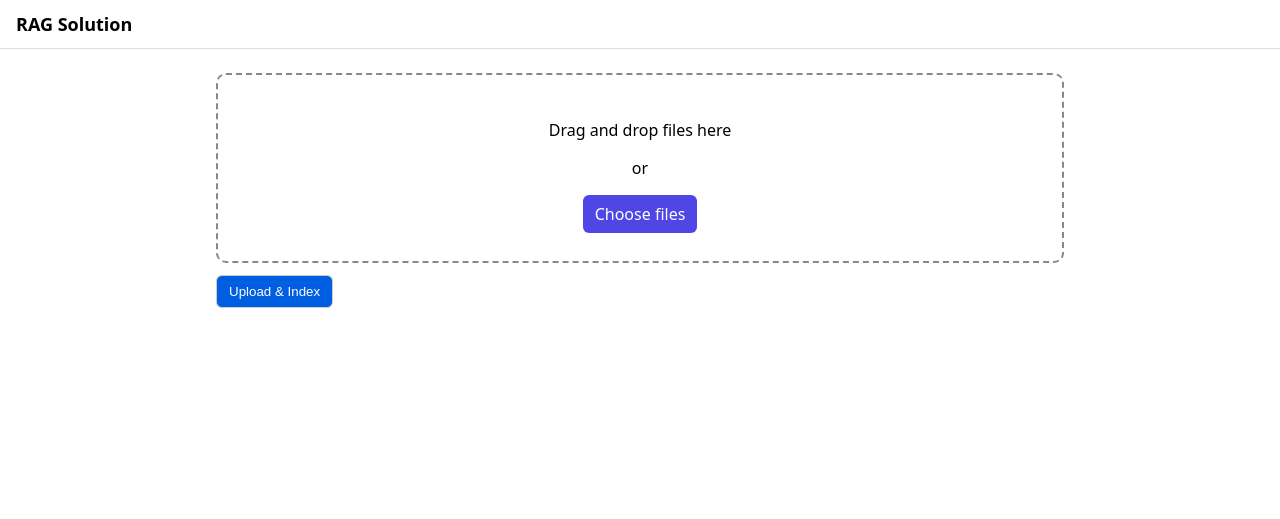
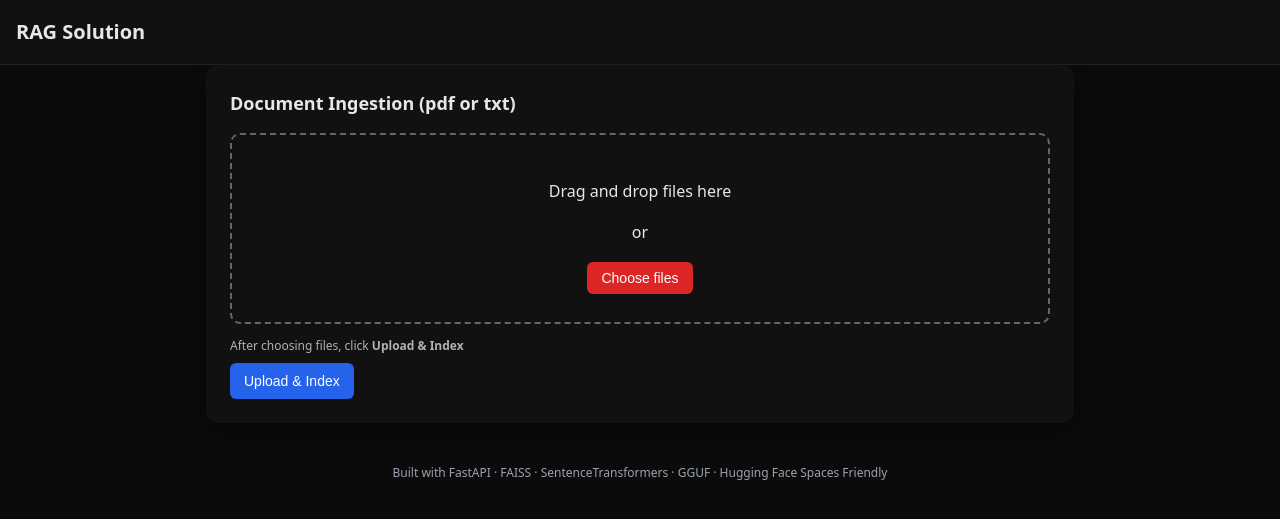
Before and after one commit to LeonardoMdSACode/LLMOps-RAG_solution_HS_spaces, a FastAPI app: page / in a window 1280 px wide. Shown: the top 519 px of the page. Run offline with FastAPI, Linux system fonts and the light colour scheme.

Commit message:
Updated the frontend

```diff
--- a/static/styles.css
+++ b/static/styles.css
@@ -1,25 +1,228 @@
 :root { color-scheme: light dark; }
+
 * { box-sizing: border-box; }
-body { margin: 0; font-family: ui-sans-serif, system-ui, -apple-system, Segoe UI, Roboto, Arial, "Apple Color Emoji", "Segoe UI Emoji"; }
-header { padding: 12px 16px; border-bottom: 1px solid #ddd; }
-header h1 { margin: 0; font-size: 18px; }
-main { max-width: 880px; margin: 24px auto; padding: 0 16px; }
 
-#dropzone { border: 2px dashed #888; border-radius: 10px; padding: 28px; text-align: center; margin-bottom: 12px; }
-#dropzone.hover { border-color: #4f46e5; background: rgba(79,70,229,0.05); }
-.btn { display: inline-block; padding: 8px 12px; background: #4f46e5; color: white; border-radius: 6px; cursor: pointer; }
-button { padding: 8px 12px; border-radius: 6px; border: 1px solid #ccc; background: #f5f5f5; cursor: pointer; }
-button:disabled { opacity: .6; cursor: not-allowed; }
-.hint { font-size: 12px; opacity: .8; margin-left: 8px; }
+body {
+  margin: 0;
+  font-family: ui-sans-serif, system-ui, -apple-system, Segoe UI, Roboto, Arial,
+    "Apple Color Emoji", "Segoe UI Emoji";
+  background: #0b0b0b;
+  color: #e5e7eb;
+  line-height: 1.6;
+}
 
-.messages { height: 420px; border: 1px solid #ddd; border-radius: 8px; padding: 10px; overflow: auto; background: rgba(0,0,0,0.02); }
-.bubble { max-width: 80%; padding: 10px 12px; margin: 8px 0; border-radius: 12px; white-space: pre-wrap; }
+/* ---------- Layout ---------- */
 
-/* Updated colors */
-.bubble.user { margin-left: auto; background: #1E90FF; color: #111827; }
-.bubble.assistant { margin-right: auto; background: #6B0000; color: white; }
+header {
+  padding: 16px;
+  border-bottom: 1px solid #222;
+  background: #111;
+}
 
-.composer { display: flex; gap: 8px; margin-top: 10px; align-items: center; }
-#message-input { flex: 1; padding: 8px; border-radius: 6px; border: 1px solid #ccc; }
+header h1 {
+  margin: 0;
+  font-size: 20px;
+  font-weight: 600;
+}
 
-.toast { position: fixed; left: 50%; bottom: 20px; transform: translateX(-50%); background: #111827; color: white; padding: 8px 12px; border-radius: 6px; opacity: 0; transition: opacity .3s; }
+main {
+  max-width: 900px;
+  margin: 32px auto;
+  padding: 0 16px;
+}
+
+.container {
+  max-width: 900px;
+  margin: 0 auto;
+}
+
+/* ---------- Cards ---------- */
+
+.card {
+  background: #111;
+  border-radius: 12px;
+  padding: 24px;
+  margin-bottom: 24px;
+  box-shadow: 0 10px 20px rgba(0,0,0,0.4);
+}
+
+.card h2 {
+  margin-top: 0;
+  font-size: 18px;
+  font-weight: 600;
+}
+
+/* ---------- Dropzone ---------- */
+
+#dropzone {
+  border: 2px dashed #666;
+  border-radius: 10px;
+  padding: 28px;
+  text-align: center;
+  margin-bottom: 12px;
+}
+
+#dropzone.hover {
+  border-color: #dc2626;
+  background: rgba(220,38,38,0.08);
+}
+
+/* ---- HARD RESET FOR HF / CHROMIUM ---- */
+
+button,
+.btn {
+  appearance: none;
+  -webkit-appearance: none;
+  background-image: none;
+}
+
+/* Force colors (HF overrides without !important) */
+.btn {
+  background-color: #dc2626 !important;   /* RED */
+  color: #ffffff !important;
+}
+
+button.primary {
+  background-color: #2563eb !important;   /* BLUE */
+  color: #ffffff !important;
+}
+
+button.secondary {
+  background-color: #2563eb !important;   /* BLUE */
+  color: #ffffff !important;
+}
+
+/* ---------- Buttons ---------- */
+
+/* Choose files */
+.btn {
+  display: inline-block;
+  padding: 8px 14px;
+  background: #dc2626;
+  color: #ffffff;
+  border-radius: 6px;
+  cursor: pointer;
+  font-size: 14px;
+  text-decoration: none;
+}
+
+.btn:hover {
+  background: #b91c1c;
+}
+
+/* Generic button */
+button {
+  padding: 10px 14px;
+  border-radius: 6px;
+  border: none;
+  cursor: pointer;
+  font-size: 14px;
+}
+
+/* Upload & Index */
+button.primary {
+  background: #2563eb;
+  color: #ffffff;
+}
+
+button.primary:hover {
+  background: #1d4ed8;
+}
+
+/* Send */
+button.secondary {
+  background: #2563eb;
+  color: #ffffff;
+}
+
+button.secondary:hover {
+  background: #1d4ed8;
+}
+
+button:disabled {
+  opacity: 1;
+  filter: brightness(0.7);
+  cursor: not-allowed;
+}
+
+/* ---------- Hints ---------- */
+
+.hint {
+  font-size: 12px;
+  opacity: .75;
+  margin: 8px 0;
+}
+
+/* ---------- Messages ---------- */
+
+.messages {
+  height: 420px;
+  border: 1px solid #333;
+  border-radius: 8px;
+  padding: 10px;
+  overflow: auto;
+  background: #0f0f0f;
+}
+
+.bubble {
+  max-width: 80%;
+  padding: 10px 12px;
+  margin: 8px 0;
+  border-radius: 12px;
+  white-space: pre-wrap;
+}
+
+.bubble.user {
+  margin-left: auto;
+  background: #1e90ff;
+  color: #ffffff;
+}
+
+.bubble.assistant {
+  margin-right: auto;
+  background: #6b0000;
+  color: #ffffff;
+}
+
+/* ---------- Composer ---------- */
+
+.composer {
+  display: flex;
+  gap: 8px;
+  margin-top: 10px;
+  align-items: center;
+}
+
+#message-input {
+  flex: 1;
+  padding: 10px;
+  border-radius: 6px;
+  border: 1px solid #333;
+  background: #111;
+  color: #e5e7eb;
+  resize: vertical;
+}
+
+/* ---------- Toast ---------- */
+
+.toast {
+  position: fixed;
+  left: 50%;
+  bottom: 20px;
+  transform: translateX(-50%);
+  background: #111827;
+  color: white;
+  padding: 8px 12px;
+  border-radius: 6px;
+  opacity: 0;
+  transition: opacity .3s;
+}
+
+/* ---------- Footer ---------- */
+
+.footer {
+  text-align: center;
+  font-size: 12px;
+  color: #9ca3af;
+  margin-top: 40px;
+}
--- a/templates/index.html
+++ b/templates/index.html
@@ -4,18 +4,16 @@
   <meta charset="UTF-8" />
   <meta name="viewport" content="width=device-width, initial-scale=1.0" />
   <title>RAG Solution</title>
-  <link rel="stylesheet" href="/static/styles.css" />
-  <style>
-    /* Minimal inline tweaks; most styles live in styles.css */
-  </style>
+ <link rel="stylesheet" href="/static/styles.css?v=1.0.1" id="main-css"/>
+ <script>
+   const css = document.getElementById('main-css');
+   css.href = `/static/styles.css?v=${Date.now()}`;
+ </script>
   <script>
     const $ = (sel) => document.querySelector(sel);
 
-    /* -------------------- FIX APPLIED HERE -------------------- */
-    /* Always reset session on load to avoid stale/invalid IDs    */
     localStorage.removeItem('mdc_session_id');
-    let sessionId = '';   // previously pulled from localStorage
-    /* ----------------------------------------------------------- */
+    let sessionId = '';
 
     async function uploadFiles(evt) {
       evt.preventDefault();
@@ -33,10 +31,7 @@
         if (!res.ok) throw new Error((await res.json()).detail || 'Upload failed');
         const data = await res.json();
         sessionId = data.session_id;
-
-        /* Save only the fresh session created AFTER indexing */
         localStorage.setItem('mdc_session_id', sessionId);
-
         $('#chat').style.display = 'block';
         toast('Indexing complete. You can chat now.');
       } catch (e) {
@@ -99,17 +94,9 @@
     }
 
     window.addEventListener('DOMContentLoaded', () => {
-
-      /* Chat should NOT auto-open with an old session anymore */
-      if (sessionId) {
-        $('#chat').style.display = 'block';
-      }
-
+      $('#choose-files-btn').addEventListener('click', () => $('#file-input').click());
       $('#upload-form').addEventListener('submit', uploadFiles);
       $('#send-btn').addEventListener('click', sendMessage);
-      $('#message-input').addEventListener('keydown', (e) => {
-        if (e.key === 'Enter' && !e.shiftKey) { e.preventDefault(); sendMessage(); }
-      });
 
       const drop = $('#dropzone');
       drop.addEventListener('dragover', (e) => { e.preventDefault(); drop.classList.add('hover'); });
@@ -121,37 +108,46 @@
       });
     });
   </script>
-  <meta name="color-scheme" content="light dark" />
 </head>
+
 <body>
   <header>
     <h1>RAG Solution</h1>
   </header>
 
-  <main>
-    <section id="uploader">
+  <main class="container">
+
+    <div class="card">
+      <h2>Document Ingestion (pdf or txt)</h2>
       <form id="upload-form">
         <div id="dropzone">
           <p>Drag and drop files here</p>
           <p>or</p>
-          <label class="btn">
+          <button type="button" class="btn" id="choose-files-btn">
             Choose files
-            <input id="file-input" type="file" name="files" multiple hidden />
-          </label>
+          </button>
+          <input id="file-input" type="file" name="files" multiple hidden />
         </div>
-        <button id="upload-btn" style="background-color: rgb(0, 94, 225); color: white; border-radius: 6px; cursor: pointer;" type="submit">Upload & Index</button>
+        <p class="hint">After choosing files, click <strong>Upload &amp; Index</strong></p>
+        <button id="upload-btn" class="primary" type="submit">Upload & Index</button>
         <span id="indexing" class="hint" style="display:none;">Indexing…</span>
       </form>
-    </section>
+    </div>
 
-    <section id="chat" style="display:none;">
+    <div class="card" id="chat" style="display:none;">
+      <h2>Chat</h2>
       <div id="messages" class="messages"></div>
       <div class="composer">
         <textarea id="message-input" rows="2" placeholder="Ask about your documents…"></textarea>
-        <button id="send-btn" style="background-color: rgb(0, 94, 225); color: white; border-radius: 6px; cursor: pointer;">Send</button>
+        <button id="send-btn" class="secondary">Send</button>
         <span id="thinking" class="hint" style="display:none;">Thinking…</span>
       </div>
-    </section>
+    </div>
+
+    <div class="footer">
+      Built with FastAPI · FAISS · SentenceTransformers · GGUF · Hugging Face Spaces Friendly
+    </div>
+
   </main>
 
   <div id="toast" class="toast"></div>
```
Also changed, not shown: README.md, localhost/requirements.txt (line endings or trailing spaces).
